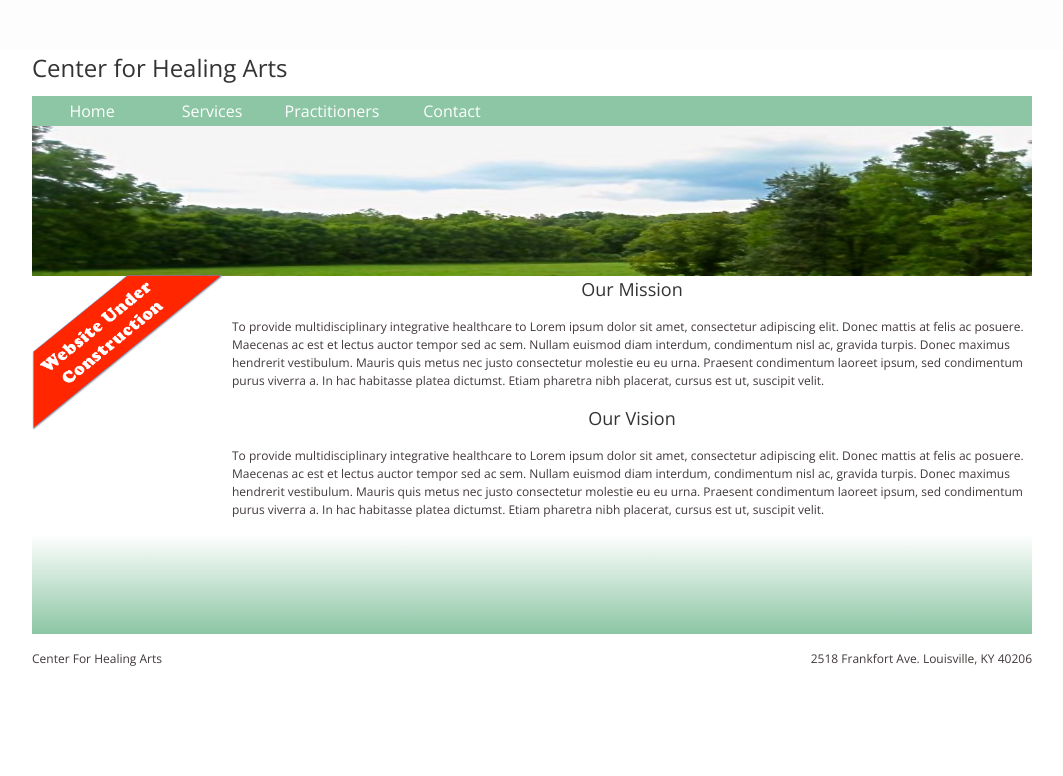
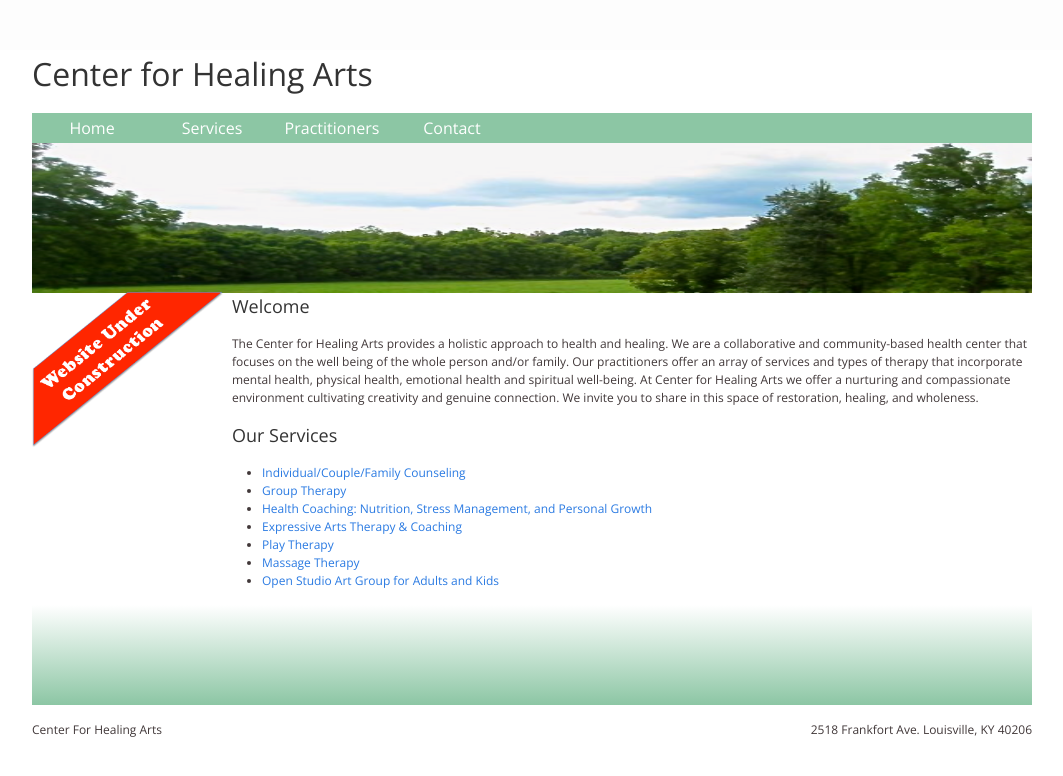
Before and after one commit to aegiven84/aegiven84.github.io, a Jekyll site: the page built from index.html, in a window 1280 px wide. Shown: the top 776 px of the page, without its empty margins (108-1171 px from the left). Built offline with Jekyll 4.4.1, drawn with Linux system fonts in a browser that asks for light colours.

Commit message:
Practitioners files added

```diff
--- a/_sass/_custom.scss
+++ b/_sass/_custom.scss
@@ -78,7 +78,7 @@
   color: #333;
   font-family: 'Open Sans', sans-serif;
   display: block;
-  text-align: center;
+  text-align: left;
 }
 
 
--- a/index.html
+++ b/index.html
@@ -10,7 +10,7 @@
 </head>
 <div id="container">
 <body>
-  <h1 id="title">Center for Healing Arts</h1>
+  <h1>Center for Healing Arts</h1>
   <div id="header">
     <ul id="nav">
       <li class="home"><a href="#">Home</a></li>
@@ -32,13 +32,13 @@
           <li><a href="#">Ariel Givens</a></li>
           <li><a href="#">Nancy Givens</a></li>
           <li><a href="#">Jill Morgan</a></li>
-          <li><a href="#">Angie Turner</li>
-          <li><a href="#">Deb Ogburn</li>
-          <li><a href="#">Darcy Taggrig</li>
-          <li><a href="#">Jennifer Beasley</li>
+          <li><a href="#">Angie Turner</a></li>
+          <li><a href="#">Deb Ogburn</a></li>
+          <li><a href="#">Darcy Taggrig</a></li>
+          <li><a href="#">Jennifer Beasley</a></li>
         </ul>
       </li>
-      <li class="contact"><a href="#">Contact</a></li>
+      <li class="contact"><a href="/contactUs/index.md">Contact</a></li>
     </ul><!-- nav -->
   </div><!-- header -->
   <img id="slides" src="images/19636_528607833948_1249284_n.jpg">
@@ -46,10 +46,18 @@
     <img id="banner" src="images/banner.png">
   </div>
   <div id="content">
-    <h2>Our Mission</h2>
-    <p>To provide multidisciplinary integrative healthcare to Lorem ipsum dolor sit amet, consectetur adipiscing elit. Donec mattis at felis ac posuere. Maecenas ac est et lectus auctor tempor sed ac sem. Nullam euismod diam interdum, condimentum nisl ac, gravida turpis. Donec maximus hendrerit vestibulum. Mauris quis metus nec justo consectetur molestie eu eu urna. Praesent condimentum laoreet ipsum, sed condimentum purus viverra a. In hac habitasse platea dictumst. Etiam pharetra nibh placerat, cursus est ut, suscipit velit.</p>
-    <h2>Our Vision</h2>
-    <p>To provide multidisciplinary integrative healthcare to Lorem ipsum dolor sit amet, consectetur adipiscing elit. Donec mattis at felis ac posuere. Maecenas ac est et lectus auctor tempor sed ac sem. Nullam euismod diam interdum, condimentum nisl ac, gravida turpis. Donec maximus hendrerit vestibulum. Mauris quis metus nec justo consectetur molestie eu eu urna. Praesent condimentum laoreet ipsum, sed condimentum purus viverra a. In hac habitasse platea dictumst. Etiam pharetra nibh placerat, cursus est ut, suscipit velit.</p>
+    <h2>Welcome</h2>
+    <p>The Center for Healing Arts provides a holistic approach to health and healing. We are a collaborative and community-based health center that focuses on the well being of the whole person and/or family. Our practitioners offer an array of services and types of therapy that incorporate mental health, physical health, emotional health and spiritual well-being. At Center for Healing Arts we offer a nurturing and compassionate environment cultivating creativity and genuine connection. We invite you to share in this space of restoration, healing, and wholeness.</p>
+    <h2>Our Services</h2>
+    <ul>
+      <li><a href="#">Individual/Couple/Family Counseling</a></li>
+      <li><a href="#">Group Therapy</a></li>
+      <li><a href="#">Health Coaching: Nutrition, Stress Management, and Personal Growth</a></li>
+      <li><a href="#">Expressive Arts Therapy & Coaching</a></li>
+      <li><a href="#">Play Therapy</a></li>
+      <li><a href="#">Massage Therapy</a></li>
+      <li><a href="#">Open Studio Art Group for Adults and Kids</a></li>
+    </ul>
   </div>
   <footer>
     <p id="footP1">Center For Healing Arts</p>
```
Also changed, not shown: contactUs/index.md (+1 -3 lines), practitioners/angie.md (added, +16 -0 lines), practitioners/deb.md (added, +21 -0 lines), practitioners/jennifer.md (added, +9 -0 lines), images/Angie.jpg (added), images/DebPhoto.jpg (added), practitioners/ariel.md (added), practitioners/darcy.md (added), practitioners/jill.md (added), practitioners/nancy.md (added).
